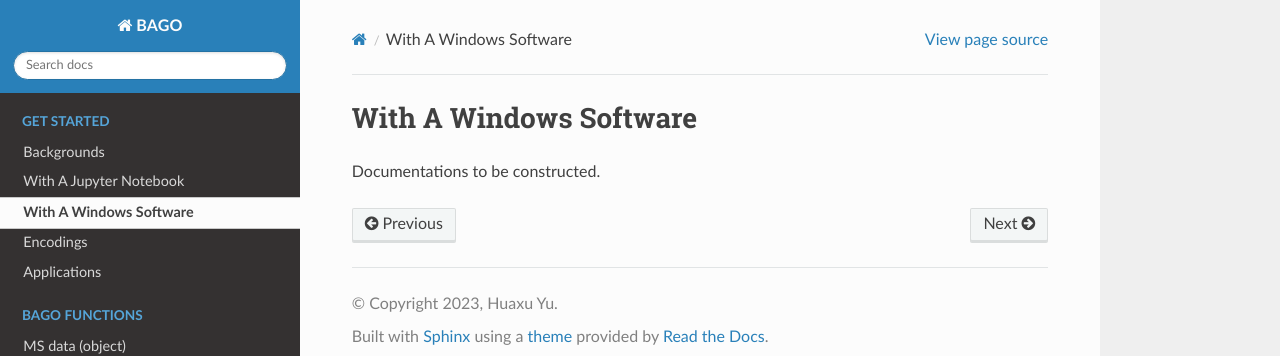
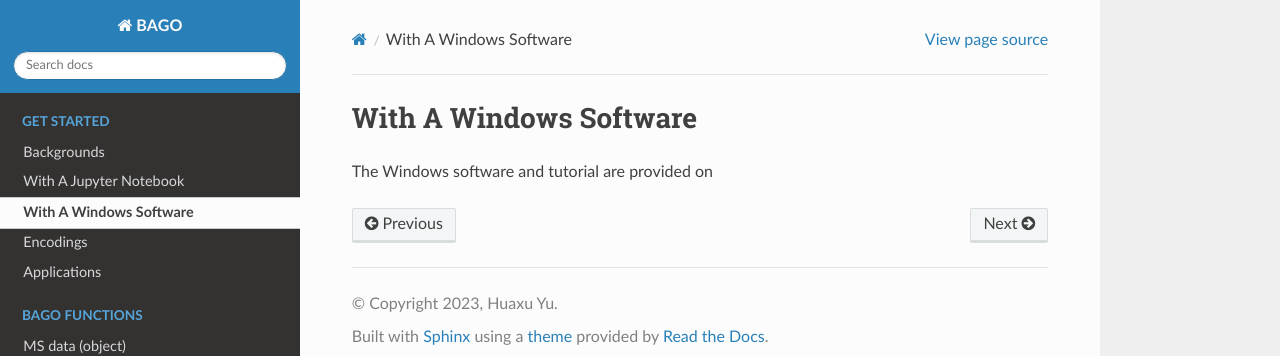
Before and after one commit to huaxuyu/bago, a Sphinx documentation site: the page built from docs/source/getting-started-with-software.rst, in a window 1280 px wide. Shown: the top 356 px of the page. Built offline with Sphinx 7.4.7 and the Read the Docs theme 2.0.0, drawn with Linux system fonts in a browser that asks for light colours.

Commit message:
Update getting-started-with-software.rst

```diff
--- a/docs/source/getting-started-with-software.rst
+++ b/docs/source/getting-started-with-software.rst
@@ -1,4 +1,4 @@
 With A Windows Software
 -----------------------
 
-Documentations to be constructed.
+The Windows software and tutorial are provided on
```
